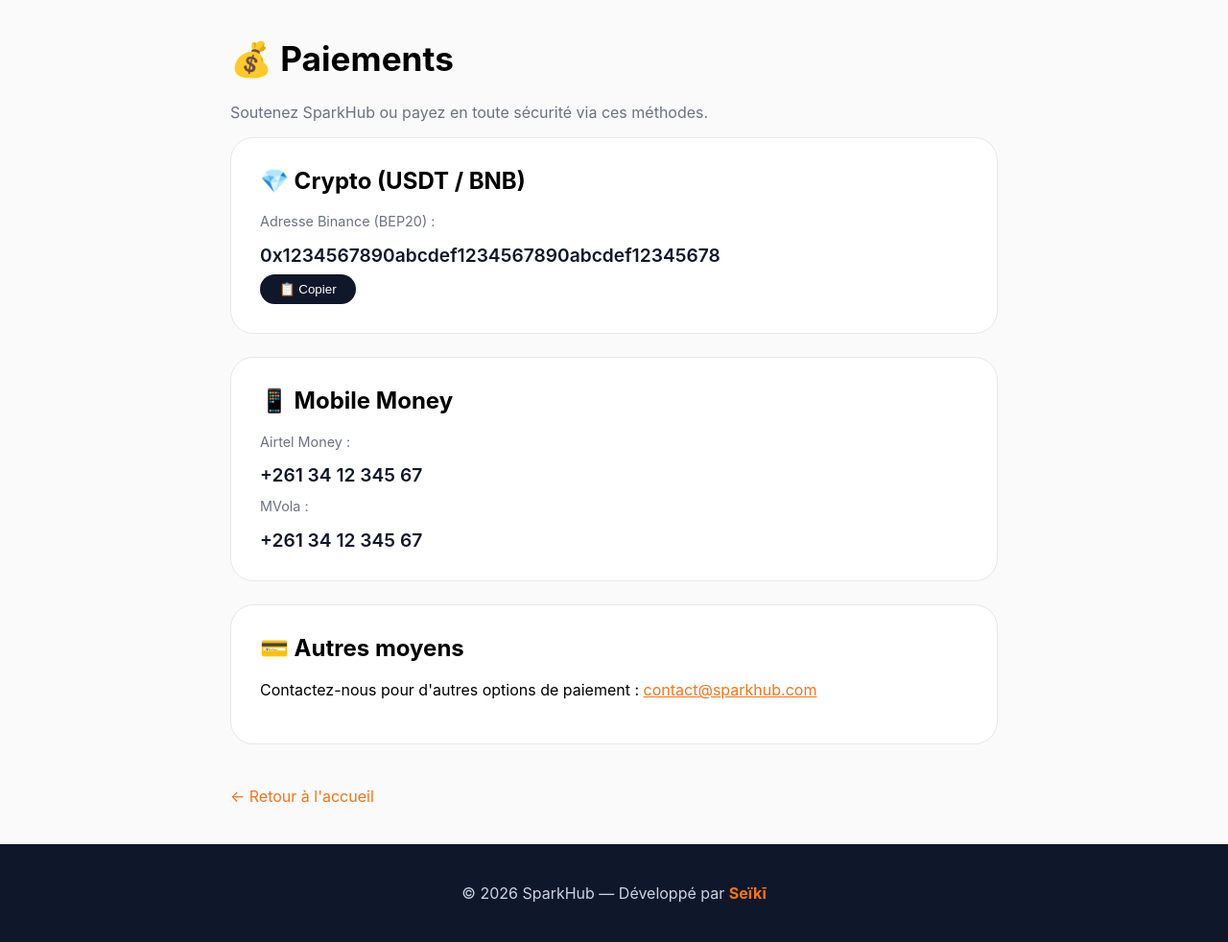
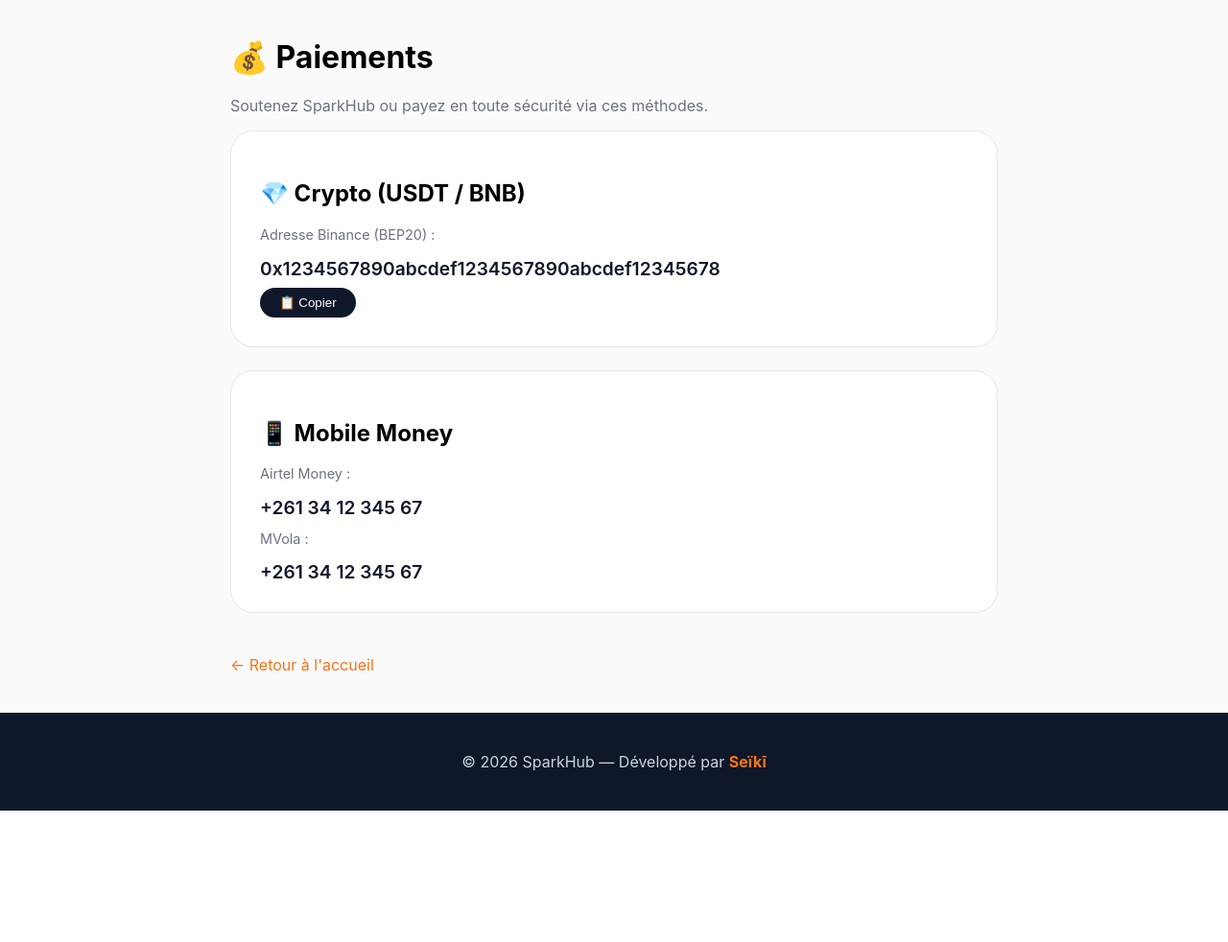
Before and after one commit to nambinintsoatsiky12/sparkhub, a Flask app: page /paiements in a window 1280 px wide. Shown: the part 71-1053 px from the top of the page at 96% size. After the commit the page ends 916 px from the top, so only its background shows below. Run offline with Flask 3, Linux system fonts and the light colour scheme.

Commit message:
Refactor payments.html by removing unused section
Removed the 'Other payment methods' section from the payments page and adjusted styles for consistency.

```diff
--- a/templates/paiements.html
+++ b/templates/paiements.html
@@ -8,18 +8,16 @@
     <style>
         body { font-family: 'Inter', sans-serif; background: #fafafa; margin: 0; padding: 0; }
         .container { max-width: 800px; margin: 40px auto; padding: 0 20px; }
-        .card { background: white; padding: 30px; border-radius: 24px; border: 1px solid #e5e7eb; margin-bottom: 24px; }
-        .card h2 { margin-top: 0; }
-        .card .info { font-size: 1.2rem; font-weight: 600; color: #0f172a; word-break: break-all; }
-        .card .label { color: #6b7280; font-weight: 400; font-size: 0.9rem; }
         .navbar { padding: 16px 30px; background: rgba(255,255,255,0.9); backdrop-filter: blur(10px); border-bottom: 1px solid rgba(0,0,0,0.04); display: flex; justify-content: space-between; align-items: center; }
         .navbar img { height: 38px; }
         .navbar a { color: #0f172a; text-decoration: none; font-weight: 600; }
+        .card { background: white; padding: 30px; border-radius: 24px; border: 1px solid #e5e7eb; margin-bottom: 24px; }
+        .card .info { font-size: 1.2rem; font-weight: 600; color: #0f172a; word-break: break-all; }
+        .card .label { color: #6b7280; font-weight: 400; font-size: 0.9rem; }
+        .copy-btn { background: #0f172a; color: white; padding: 8px 20px; border: none; border-radius: 40px; cursor: pointer; margin-top: 8px; }
+        .copy-btn:hover { background: #f97316; }
         footer { text-align: center; padding: 25px; background: #0f172a; color: #cbd5e1; margin-top: 40px; }
         footer strong { color: #f97316; }
-        .copy-btn { background: #0f172a; color: white; padding: 8px 20px; border: none; border-radius: 40px; cursor: pointer; margin-top: 8px; }
-        .copy-btn:hover { background: #f97316; }
-        @media (max-width: 600px) { .navbar { flex-wrap: wrap; gap: 10px; } }
     </style>
 </head>
 <body>
@@ -28,7 +26,7 @@
         <a href="/">Accueil</a>
     </nav>
     <div class="container">
-        <h1 style="font-size: 2.2rem;">💰 Paiements</h1>
+        <h1>💰 Paiements</h1>
         <p style="color: #6b7280;">Soutenez SparkHub ou payez en toute sécurité via ces méthodes.</p>
 
         <div class="card">
@@ -46,11 +44,6 @@
             <div class="info">+261 34 12 345 67</div>
         </div>
 
-        <div class="card">
-            <h2>💳 Autres moyens</h2>
-            <p>Contactez-nous pour d'autres options de paiement : <a href="mailto:contact@sparkhub.com" style="color:#f97316;">contact@sparkhub.com</a></p>
-        </div>
-
         <a href="/" style="display:inline-block; margin-top: 20px; color: #f97316; text-decoration: none;">← Retour à l'accueil</a>
     </div>
     <footer>
```
